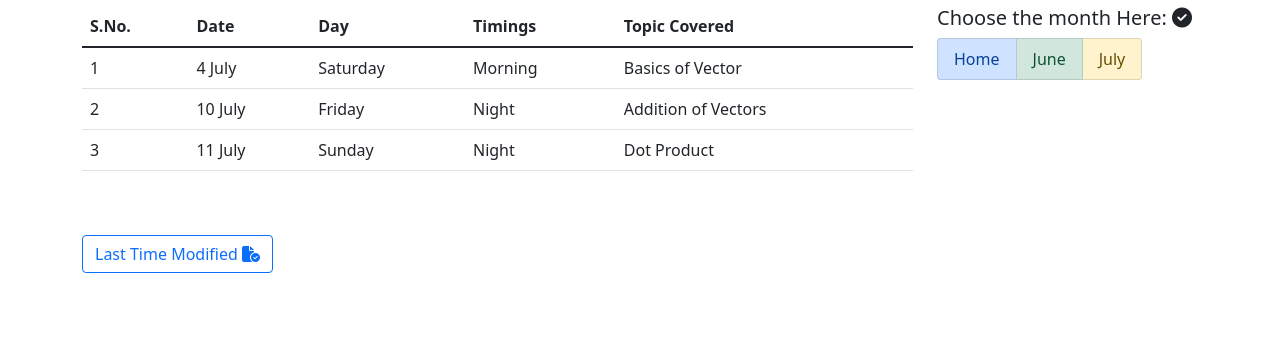
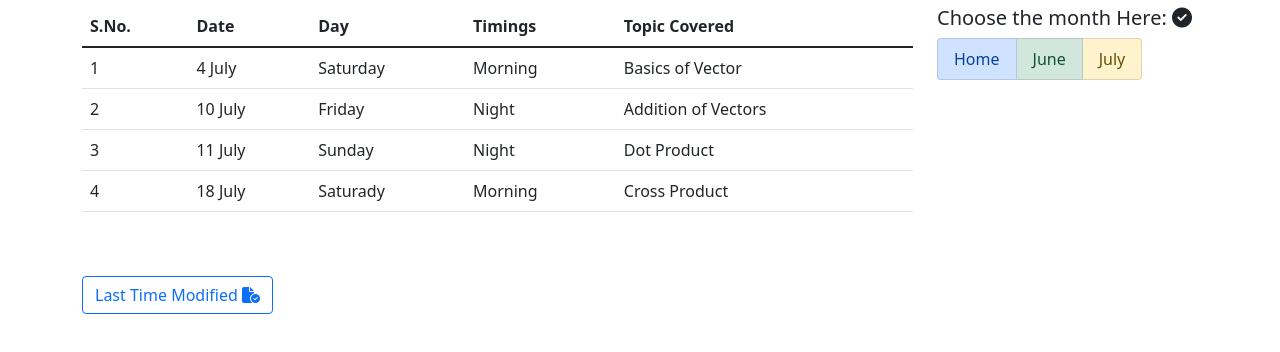
Before and after one commit to sudhanshusmith/Neepun, a plain HTML site: page june.html in a window 1280 px wide. Shown: the part 110-462 px from the top of the page. Drawn offline with Linux system fonts and the light colour scheme.

Commit message:
Update june.html

```diff
--- a/june.html
+++ b/june.html
@@ -51,6 +51,15 @@
                 <td>Sunday</td>
                 <td>Night</td>
                 <td>Dot Product</td>
+              </tr>
+
+
+              <tr>
+                <td>4</td>
+                <td>18 July</td>
+                <td>Saturady</td>
+                <td>Morning</td>
+                <td>Cross Product</td>
               </tr>
 
 
```
